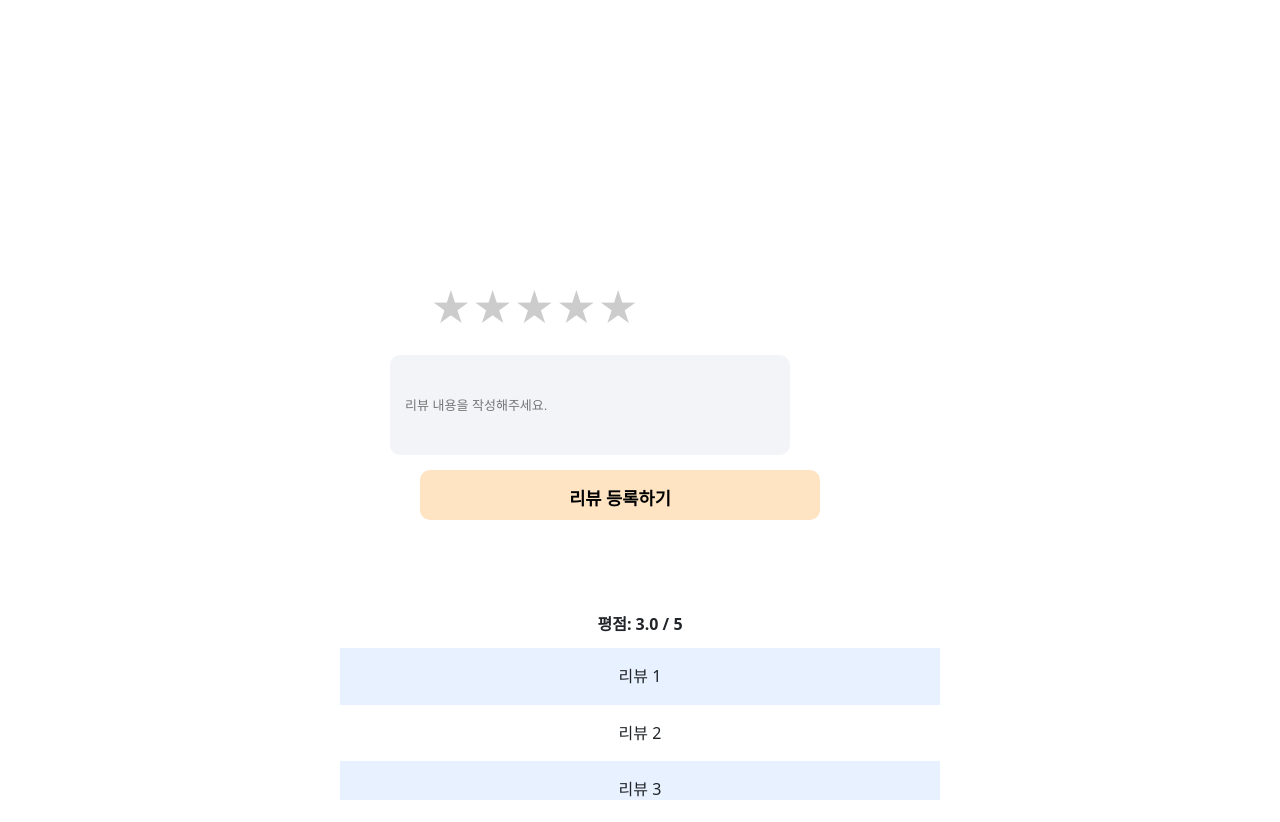
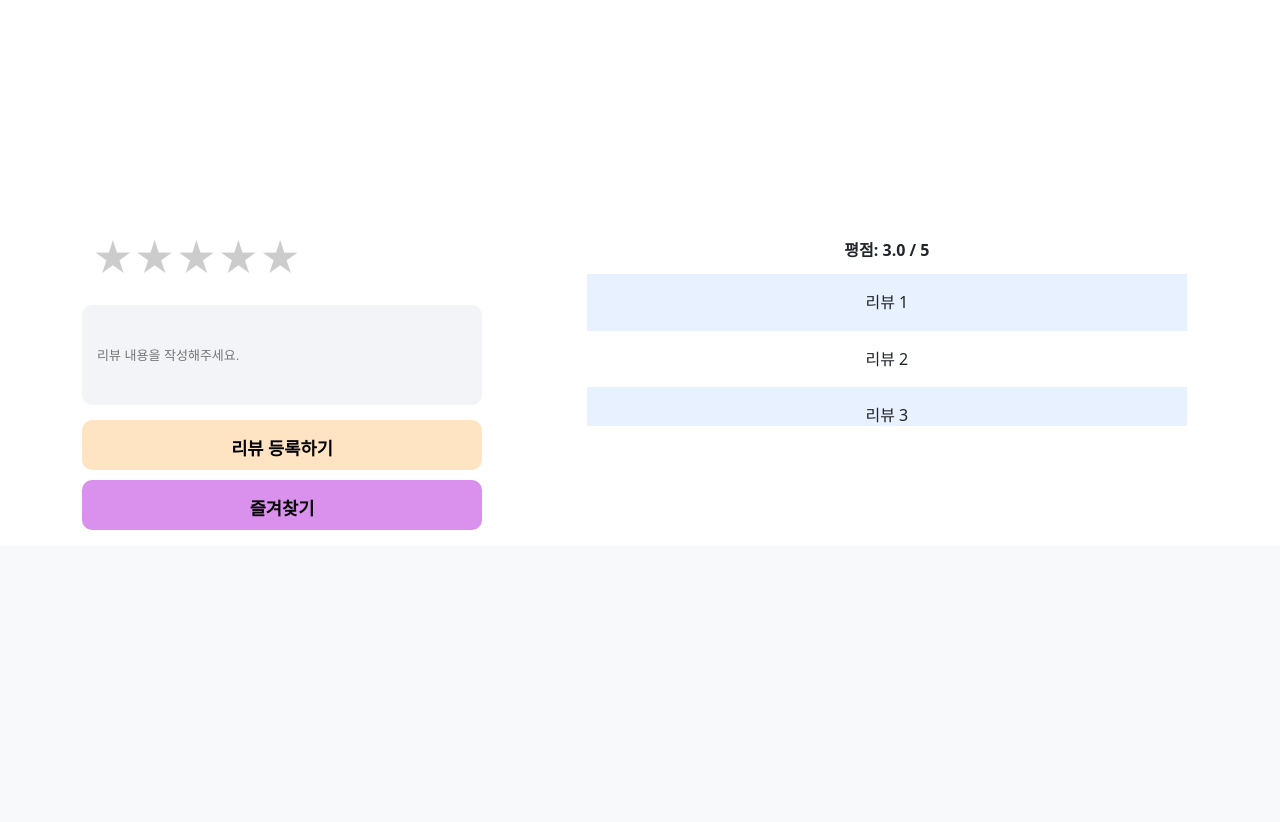
Before and after one commit to mincheol07/reca, a Flask app: template templates/review.html in a window 1280 px wide. Shown: the part 594-1416 px from the top of the page. After the commit the page ends 1124 px from the top, so only its background shows below. Run offline with Flask 3, Linux system fonts and the light colour scheme; the template is opened without the code that fills it, so the values that code supplies are empty; some libraries are stand-ins or nearby versions.

Commit message:
제발 성공 좀 한번에 하자

```diff
--- a/templates/review.html
+++ b/templates/review.html
@@ -18,6 +18,15 @@
 
     <style>
 
+    #jaebal {
+      display: flex;
+    }
+
+    #my_store {
+      margin-top: 10px;
+      background:rgb(218, 144, 237);
+    }
+
     .star-rating {
       border:solid 2px #ffffff;
       display:flex;
@@ -25,8 +34,8 @@
       font-size:2.5em;
       justify-content:space-around;
       padding:0 .2em;
-      margin-left: 30px;
-      margin-top: 50px;
+      /* margin-left: 30px; */
+      /* margin-top: 50px; */
       text-align:center;
       width:5em;
       }
@@ -66,13 +75,13 @@
       display:block;
       width: 400px;
       font-weight: bold;
+      float: left;
       border: 0;
       border-radius: 10px;
       max-height: 50px;
       padding: 15px 0;
       font-size: 1.1em;
-      margin-bottom: 80px;
-      margin-left: 30px;
+      /* margin-left: 30px; */
       text-align: center;
       background:bisque;
       }
@@ -80,7 +89,8 @@
       .review_box {
       width: 400px;
       box-sizing: border-box;
-      display: inline-block;
+      /* display: inline-block; */
+      float: left;
       margin: 15px 0;
       background: #F3F4F8;
       border: 0;
@@ -88,7 +98,7 @@
       height: 100px;
       resize: none;
       padding: 15px;
-      margin-right: 190px;
+      /* margin-right: 190px; */
       font-size: 13px;
       font-family: sans-serif;
 
@@ -148,7 +158,7 @@
           </div>
         </div>
 
-        <div class="section">
+        <div class="section" id = "jaebal">
 
           <div class = review>
             <form action="POST">
@@ -168,6 +178,7 @@
                 <input class="review_box" placeholder="리뷰 내용을 작성해주세요."></input>
 
                 <button type="submit" class="btn_review" value="리뷰 등록">리뷰 등록하기</button>
+                <button type="submit" class="btn_review" value="즐겨찾기" id="my_store">즐겨찾기</button>
             </form>
           </div>
 
```
